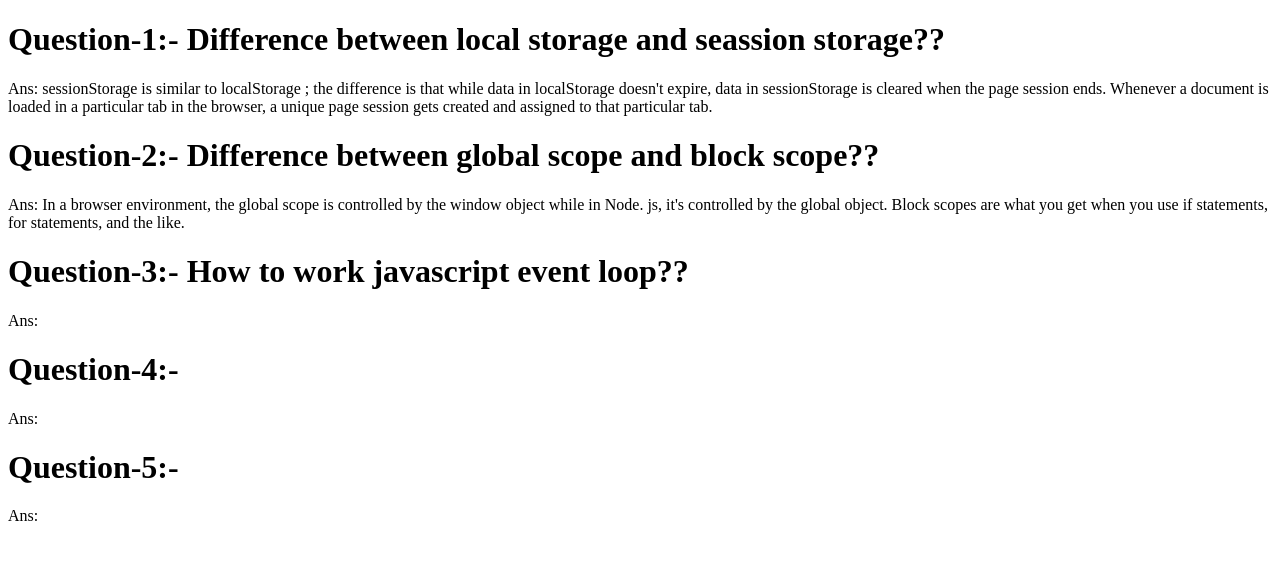
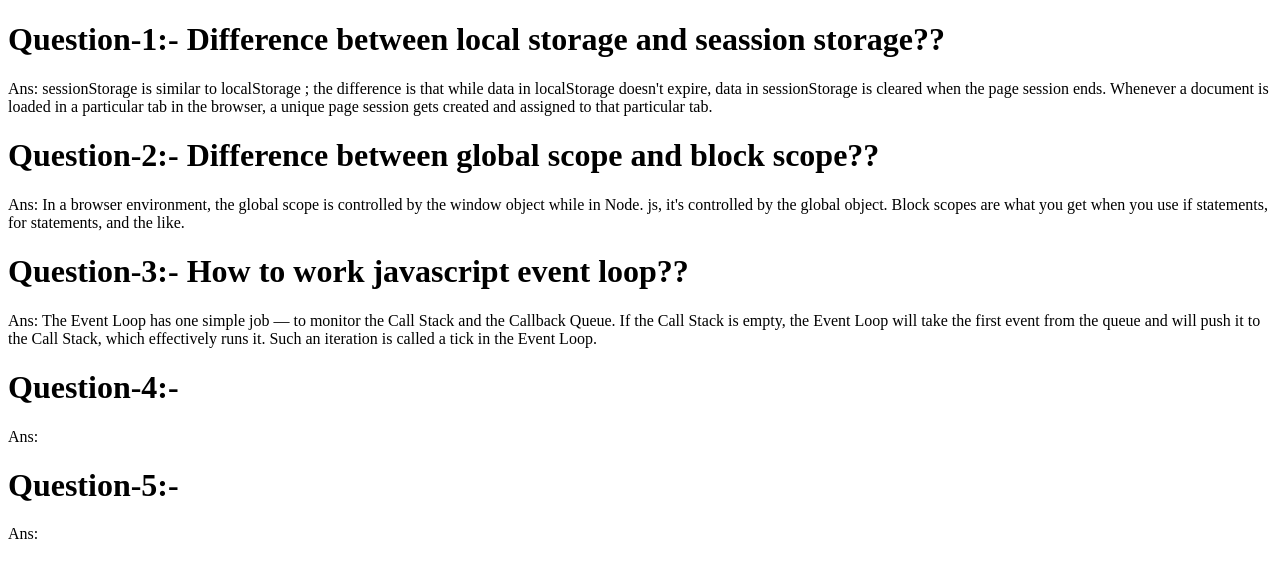
Before and after one commit to Nizam-Shejan11/debug-07, a plain HTML site: page blog.html in a window 1280 px wide. Drawn offline with Linux system fonts and the light colour scheme.

Commit message:
third ans added

```diff
--- a/blog.html
+++ b/blog.html
@@ -30,7 +30,13 @@
     </div>
     <div>
       <h1>Question-3:- How to work javascript event loop??</h1>
-      <p>Ans:</p>
+      <p>
+        Ans: The Event Loop has one simple job — to monitor the Call Stack and
+        the Callback Queue. If the Call Stack is empty, the Event Loop will take
+        the first event from the queue and will push it to the Call Stack, which
+        effectively runs it. Such an iteration is called a tick in the Event
+        Loop.
+      </p>
     </div>
     <div>
       <h1>Question-4:-</h1>
```
